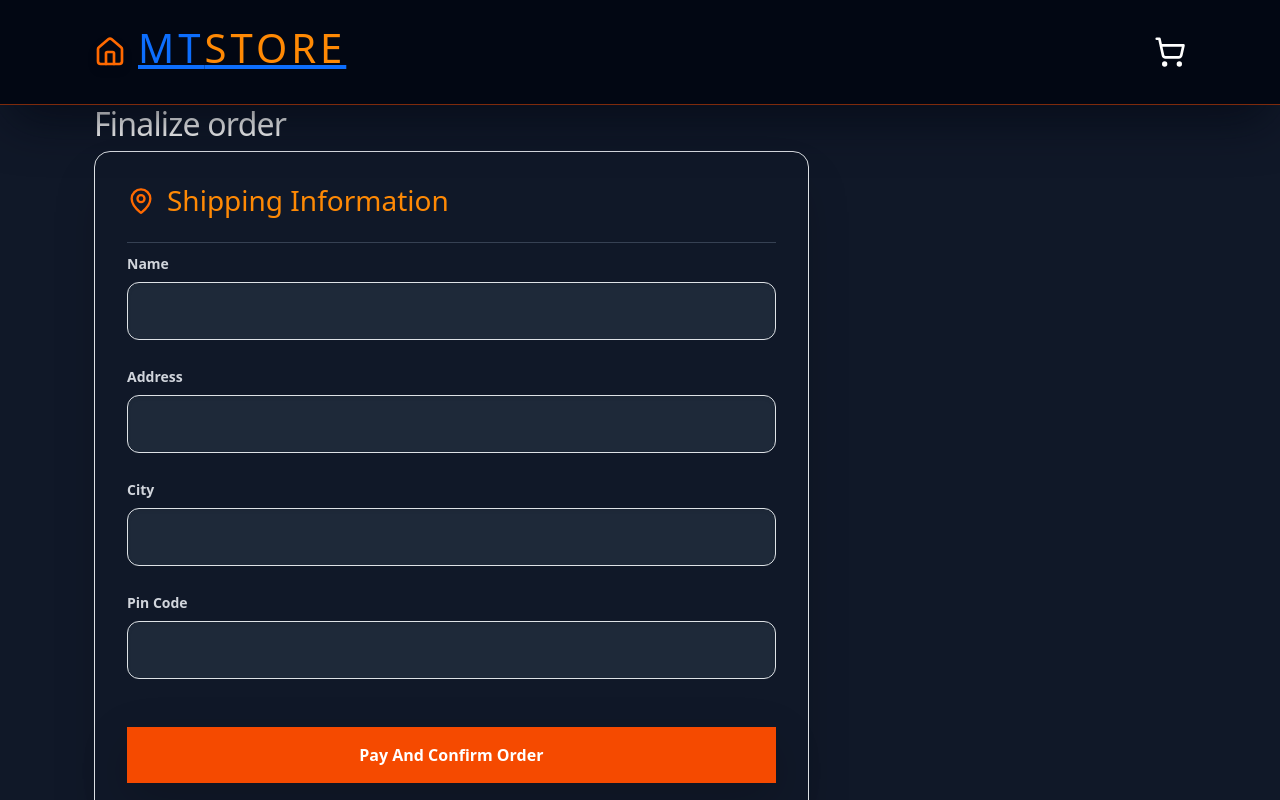
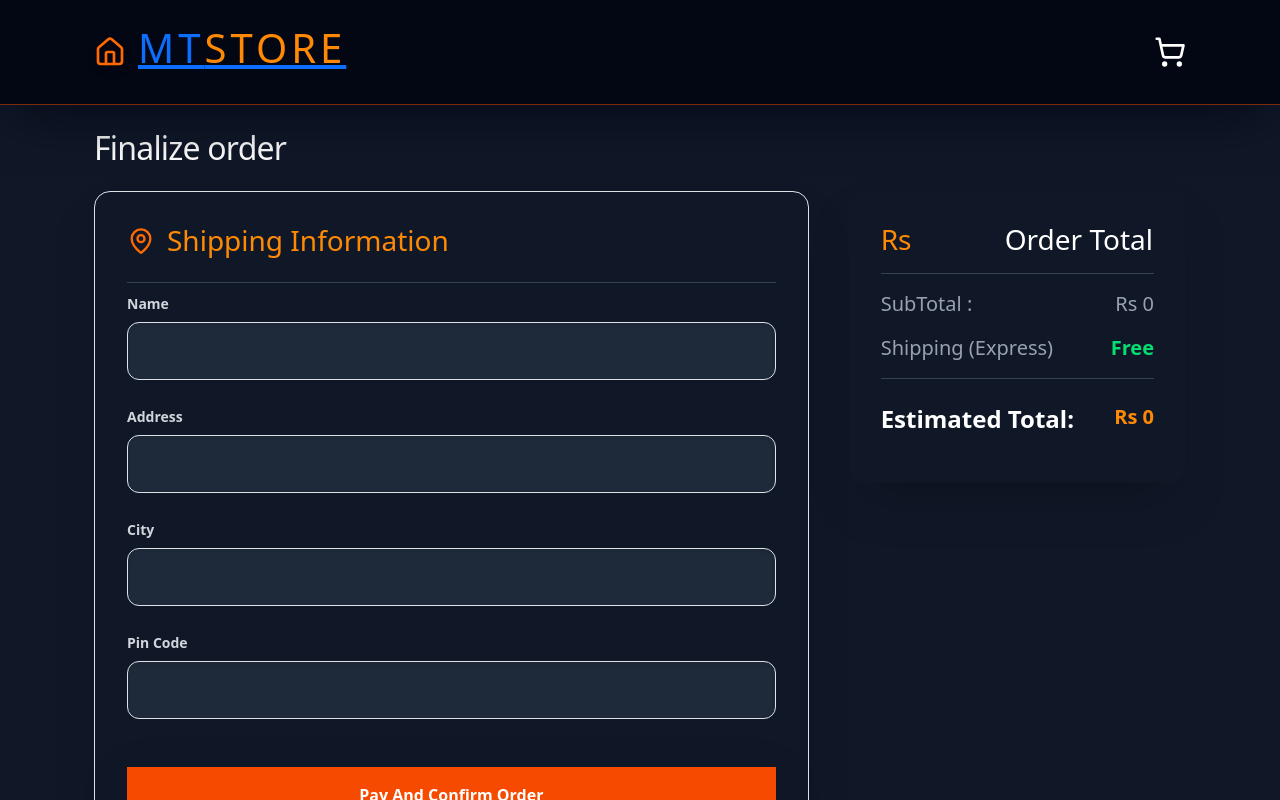
Before and after one commit to brian4521/Ecommerce-Project, a React (Vite) app: page /checkout in a window 1280 px wide. Shown: the top 800 px of the page. Built offline with nearby package versions, Linux system fonts and the light colour scheme.

Commit message:
Done with checkout page

```diff
--- a/src/pages/Checkout.jsx
+++ b/src/pages/Checkout.jsx
@@ -2,6 +2,7 @@ import React, { useState } from "react";
 import { useCart } from "../context/CartContext";
 import { Package, MapPin } from "lucide-react";
 import { Link } from "react-router-dom";
+import Orderconfirm from "./Orderconfirm";
 
 const Checkout = () => {
   const [deliveryDetails, setdeliveryDetails] = useState({
@@ -10,19 +11,39 @@ const Checkout = () => {
     city: "",
     zip: "",
   });
+
+  const { clearCart, cartTotal, cart } = useCart();
+  const [isConfirmed, setisConfirmed] = useState(false);
+
+  const handleChange = (e) => {
+    const { name, value } = e.target;
+    setdeliveryDetails((prev) => ({ ...prev, [name]: value }));
+  };
+
+  const onSumbitDetails = (e) => {
+    e.preventDefault();
+    clearCart();
+    setisConfirmed(true);
+  };
+
+  console.log("delivery details", deliveryDetails);
+
+  if (isConfirmed) {
+    return <Orderconfirm deliveryDetails={deliveryDetails}></Orderconfirm>;
+  }
   return (
     <div>
       <div className="container mx-auto px-4 md:px-8 ">
-        <h2 className="text-5xl font-extrabold text-white mb-10 tracking-tight">
+        <h2 className="text-5xl font-extrabold text-white mb-10 tracking-tight mt-4">
           Finalize order
         </h2>
-        <div className="grid grid-cols-1 lg:grid-cols-3 gap-10 ">
+        <div className="grid grid-cols-1 lg:grid-cols-3 gap-10 mt-4">
           <div className="lg:col-span-2 p-8 bg-gray-900 rounded-2xl shadow-2xl border border-gray-800">
             <h3 className="text-3xl font-bold text-orange-400 mb-6 flex items-center space-x-3 border-b border-gray-700 pb-4">
               <MapPin className="w-7 h-7 text-orange-500 "></MapPin>
               <span className="text-orange-400 ">Shipping Information</span>
             </h3>
-            <form action="" className="space-y-6">
+            <form action="" className="space-y-6" onSubmit={onSumbitDetails}>
               {Object.keys(deliveryDetails).map((key) => (
                 <div key={key}>
                   <label
@@ -36,22 +57,61 @@ const Checkout = () => {
                     name={key}
                     id={key}
                     value={deliveryDetails[key]}
+                    onChange={handleChange}
                     required
                     className="mt-1 block w-full px-5 py-3 border border-gray-700 rounded-xl shadow-inner text-white bg-gray-800 placeholder:gray-500"
                   />
                 </div>
               ))}
               <div className="pt-6">
-                <Link to={"/Checkout"}>
                 <button
                   type="submit"
                   className="w-full py-3 bg-orange-600 hover:bg-orange-500 text-white font-bold rounded-xl transition active:scale-95 shadow-lg shadow-orange-900/20"
                 >
                   Pay And Confirm Order
                 </button>
-                </Link>
               </div>
             </form>
+          </div>
+          <div className="lg:col-span-1 p-8 bg-gray-900 rounded-2xl shadow-2xl border-1-4 sticky top-20 h-fit border-gray-800">
+            <h3 className="text-3xl font-bold text-white mb-3 border-b border-y-gray-700 pb-3 flex items-center space-x-2">
+              <div className="flex justify-between">
+                <span className="w-6 h-6 text-orange-400 mr-25">Rs</span>
+                <span className="text-white">Order Total</span>
+              </div>
+            </h3>
+            <div className="space-y-4 text-gray-400 mb-3">
+              {cart.map((item) => (
+                <div
+                  key={item.id}
+                  className="flex justify-between text-base border-b border-gray-800 pb-2 "
+                >
+                  <span className="trucate text-gray-300">{item.name}</span>
+                  <span className="font-medium text-orange-300">
+                    Rs {item.price * item.quantity}
+                  </span>
+                </div>
+              ))}
+
+              <div className="space-y-4 text-gray-400">
+                <div className="flex text-xl justify-between">
+                  <span>SubTotal :</span>
+                  <span>Rs {cartTotal} </span>
+                </div>
+                <div className="flex text-xl justify-between">
+                  <span>Shipping (Express)</span>
+                  <span className="font-semibold text-green-400">Free</span>
+                </div>
+                <div className="flex pt-6 border-t border-gray-700 justify-between">
+                  <span className="text-2xl font-extrabold text-white">
+                    Estimated Total:
+                  </span>
+                  <span className="font-semibold text-orange-400 text-xl">
+                    Rs {cartTotal}
+                  </span>
+                </div>
+              </div>
+            </div>
           </div>
         </div>
       </div>
--- a/src/pages/Orderconfirm.jsx
+++ b/src/pages/Orderconfirm.jsx
@@ -1,6 +1,6 @@
 import React from "react";
 
-const Orderconfirm = () => {
+const Orderconfirm = ({ deliveryDetails }) => {
   return <div>Orderconfirm</div>;
 };
 
```
Lines whose indentation alone changed are shown as unchanged.
